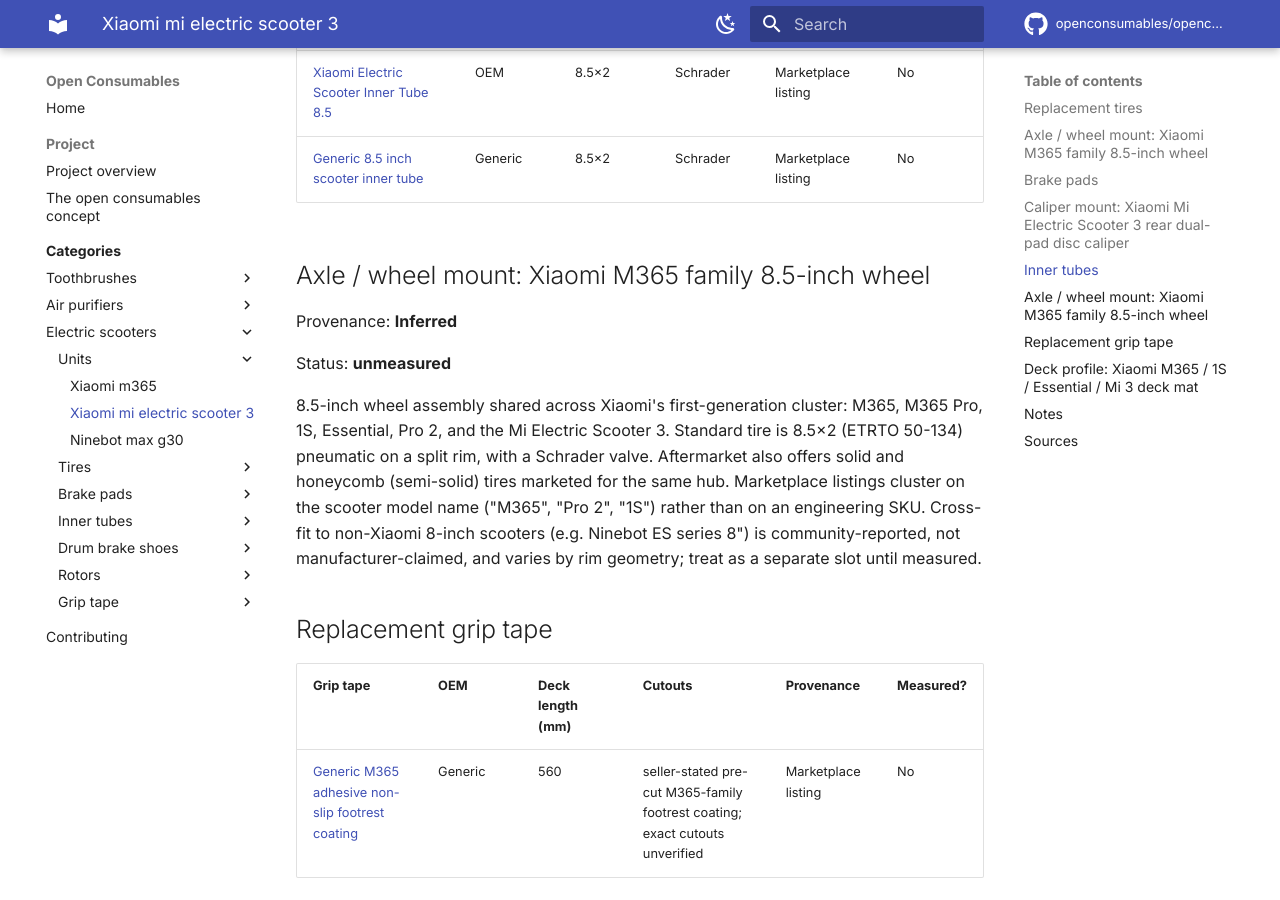
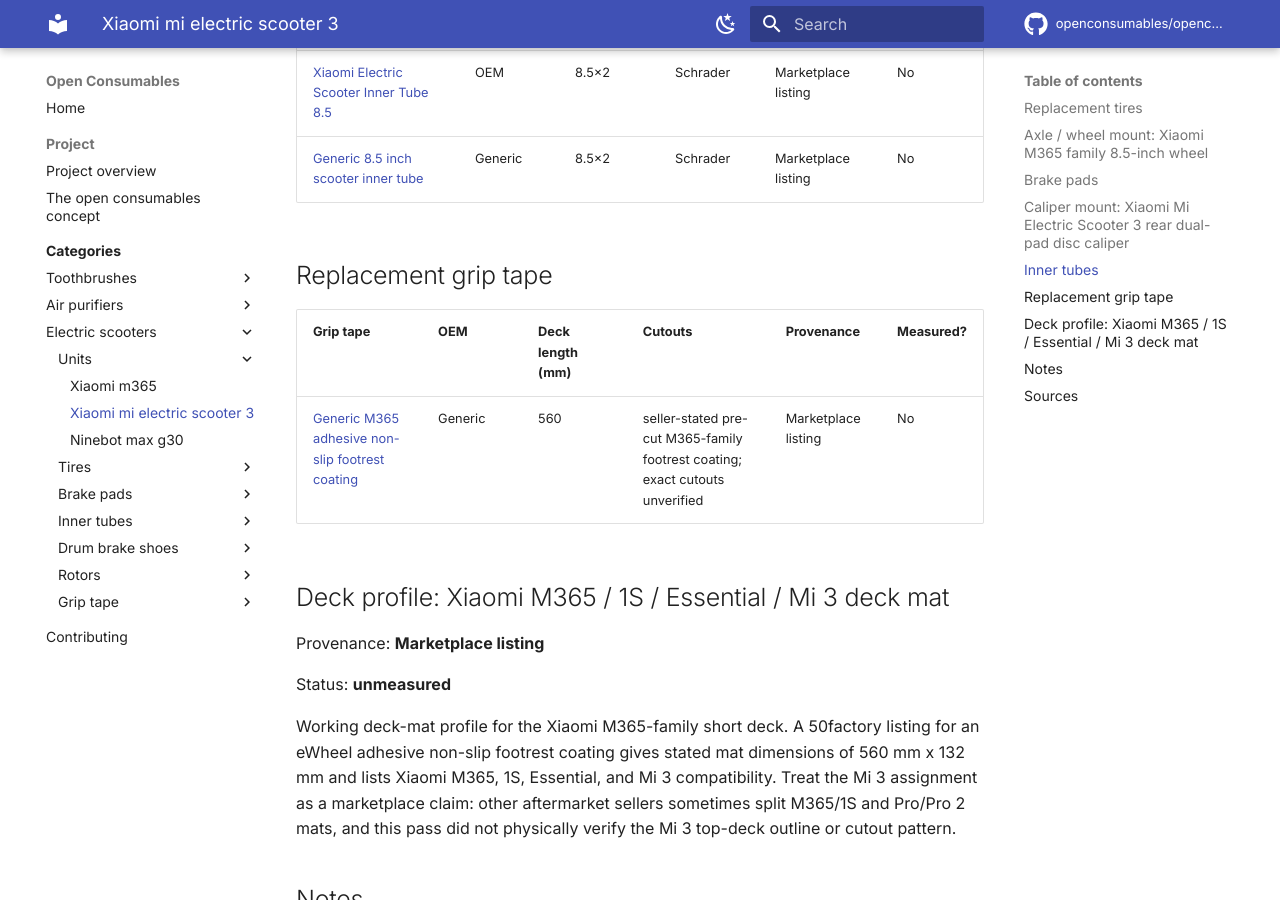
Before and after one commit to openconsumables/openconsumables.github.io, an MkDocs documentation site: the page built from docs/categories/openscoot/units/xiaomi-mi-electric-scooter-3.md, in a window 1280 px wide and 900 px high, scrolled down 1676 px. Built offline with MkDocs 1.6.1 and Material for MkDocs 9.7.7, drawn with Linux system fonts in a browser that asks for light colours; comment, search, counter and statistics services are not loaded.

Commit message:
fix(generator): dedupe shared interface section on device pages
Tires and tubes both point at axles.yml on Xiaomi M365 and Mi Electric Scooter 3, which caused the wheel/axle interface section to render twice per device page. Track (interface_file, interface_key) per device and skip the second emission.

```diff
--- a/docs/categories/openscoot/units/xiaomi-mi-electric-scooter-3.md
+++ b/docs/categories/openscoot/units/xiaomi-mi-electric-scooter-3.md
@@ -55,22 +55,6 @@
 | [Xiaomi Electric Scooter Inner Tube 8.5](../tubes/xiaomi-m365-oem-8.5x2-inner-tube.md) | OEM | 8.5x2 | Schrader | Marketplace listing | No |
 | [Generic 8.5 inch scooter inner tube](../tubes/generic-8.5x2-schrader-inner-tube.md) | Generic | 8.5x2 | Schrader | Marketplace listing | No |
 
-## Axle / wheel mount: Xiaomi M365 family 8.5-inch wheel
-
-Provenance: **Inferred**
-
-Status: **unmeasured**
-
-8.5-inch wheel assembly shared across Xiaomi's first-generation cluster:
-M365, M365 Pro, 1S, Essential, Pro 2, and the Mi Electric Scooter 3.
-Standard tire is 8.5x2 (ETRTO 50-134) pneumatic on a split rim, with a
-Schrader valve. Aftermarket also offers solid and honeycomb (semi-solid)
-tires marketed for the same hub. Marketplace listings cluster on the
-scooter model name ("M365", "Pro 2", "1S") rather than on an engineering
-SKU. Cross-fit to non-Xiaomi 8-inch scooters (e.g. Ninebot ES series 8")
-is community-reported, not manufacturer-claimed, and varies by rim
-geometry; treat as a separate slot until measured.
-
 ## Replacement grip tape
 
 | Grip tape | OEM | Deck length (mm) | Cutouts | Provenance | Measured? |
```
Also changed, not shown: docs/categories/openscoot/units/xiaomi-m365.md (+0 -16 lines), 1 other file.
